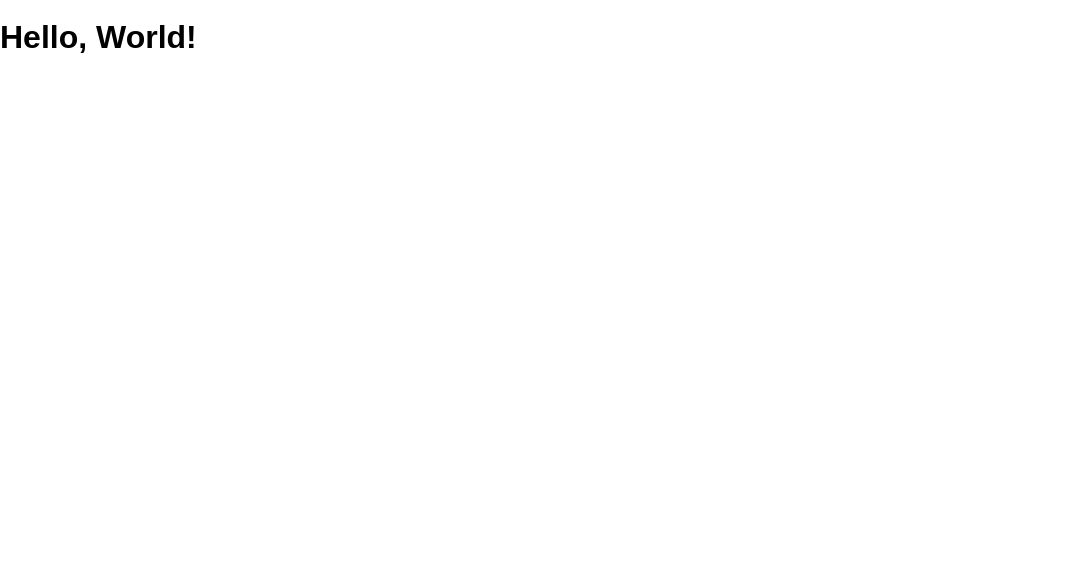
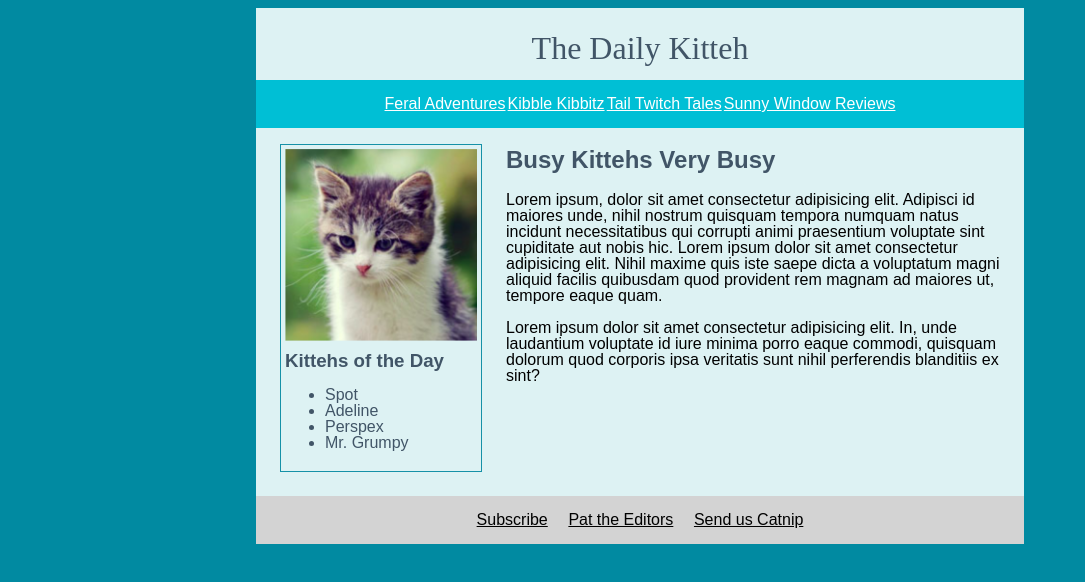
Before and after one commit to austinparvin/the-daily-kitteh, a website: page public/index.html in a window 1280 px wide. Shown: the whole page, without its empty margins (0-1085 px from the left). Drawn offline with Linux system fonts and the light colour scheme.

Commit message:
explorer mode done

```diff
--- a/public/index.html
+++ b/public/index.html
@@ -1,5 +1,6 @@
 <!DOCTYPE html>
 <html>
+
 <head lang="en">
   <meta charset="UTF-8" />
   <meta name="viewport" content="width=device-width, initial-scale=1" />
@@ -7,7 +8,47 @@
   <link rel="shortcut icon" href="/favicon.ico" />
   <link rel="stylesheet" href="/screen.css" />
 </head>
+
 <body>
-    <h1 class="hello-world">Hello, World!</h1>
+  <h1>The Daily Kitteh</h1>
+  <nav>
+    <ul>
+      <li>Feral Adventures</li>
+      <li>Kibble Kibbitz</li>
+      <li>Tail Twitch Tales</li>
+      <li>Sunny Window Reviews</li>
+    </ul>
+  </nav>
+  <main>
+    <section class="kittehs-of-the-day">
+      <img src="./images/cat.png">
+      <h3>Kittehs of the Day</h3>
+      <ul>
+        <li>Spot</li>
+        <li>Adeline</li>
+        <li>Perspex</li>
+        <li>Mr. Grumpy</li>
+      </ul>
+    </section>
+    <section>
+      <h2>Busy Kittehs Very Busy</h2>
+      <p>Lorem ipsum, dolor sit amet consectetur adipisicing elit. Adipisci id maiores unde, nihil nostrum quisquam
+        tempora numquam natus incidunt necessitatibus qui corrupti animi praesentium voluptate sint cupiditate aut nobis
+        hic. Lorem ipsum dolor sit amet consectetur adipisicing elit. Nihil maxime quis iste saepe dicta a voluptatum
+        magni
+        aliquid facilis quibusdam quod provident rem magnam ad maiores ut, tempore eaque quam.</p>
+      <p>Lorem ipsum dolor sit amet consectetur adipisicing elit. In, unde laudantium voluptate id iure minima porro
+        eaque
+        commodi, quisquam dolorum quod corporis ipsa veritatis sunt nihil perferendis blanditiis ex sint?</p>
+    </section>
+  </main>
+  <footer>
+    <ul>
+      <li>Subscribe</li>
+      <li>Pat the Editors</li>
+      <li>Send us Catnip</li>
+    </ul>
+  </footer>
 </body>
+
 </html>
--- a/public/screen.css
+++ b/public/screen.css
@@ -4,9 +4,99 @@
 
 html {
   height: 100%;
+  background-color: #018AA1;
+  display: flex;
+  justify-content: center;
 }
 
 body {
+  margin: .5rem;
+  background: #DDF2F3;
+  color: #415567;
+  max-width: 60%;
+  height: 65vh;
+}
+
+h1 {
   margin: 0;
-  min-height: 100%;
+  padding: 1rem;
+  margin-top: .5rem;
+  text-align: center;
+  font-family: serif;
+  font-weight: lighter;
+  align-items: center;
 }
+
+h3 {
+  margin: 0;
+  padding-top: .5rem;
+}
+
+main {
+  display: flex;
+}
+
+nav {
+  display: flex;
+  justify-content: center;
+  margin: 0;
+  background-color: #00BFD5;
+  padding: 1rem;
+}
+
+section.kittehs-of-the-day {
+  border: .05rem solid #1591A7;
+  padding: .25rem;
+  margin: 1.5rem;
+  margin-top: 1rem;
+}
+
+section.kittehs-of-the-day img {
+  width: 15vw;
+  height: auto;
+}
+
+p {
+  color: #000;
+}
+
+main {
+  padding-right: 1rem;
+}
+
+nav ul {
+  width: 70%;
+  display: flex;
+  justify-content: space-evenly;
+  margin: 0;
+  padding: 0;
+  color: #fff;
+}
+
+nav li {
+  list-style: none;
+  text-decoration: underline;
+}
+
+footer {
+  display: flex;
+  ;
+  margin: 0;
+  background-color: #D3D3D3;
+  padding: 1rem;
+  justify-content: center;
+}
+
+footer ul {
+  width: 50%;
+  display: flex;
+  justify-content: space-evenly;
+  margin: 0;
+  padding: 0;
+  color: #000;
+}
+
+footer li {
+  list-style: none;
+  text-decoration: underline;
+}
```
Also changed, not shown: package.json (+5 -3 lines), public/images/cat.png (added), 1 other file. Lines whose indentation alone changed are shown as unchanged.
